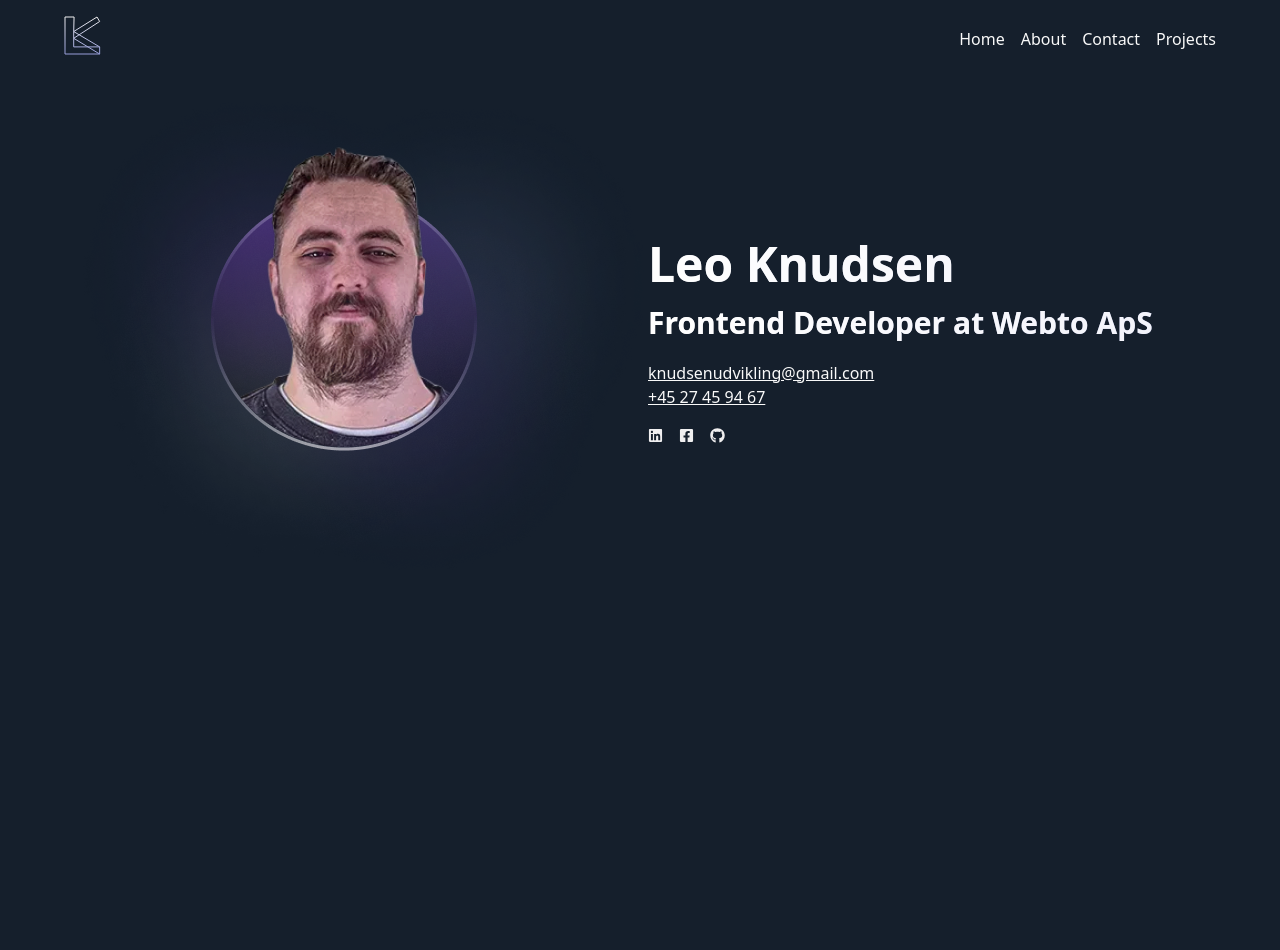
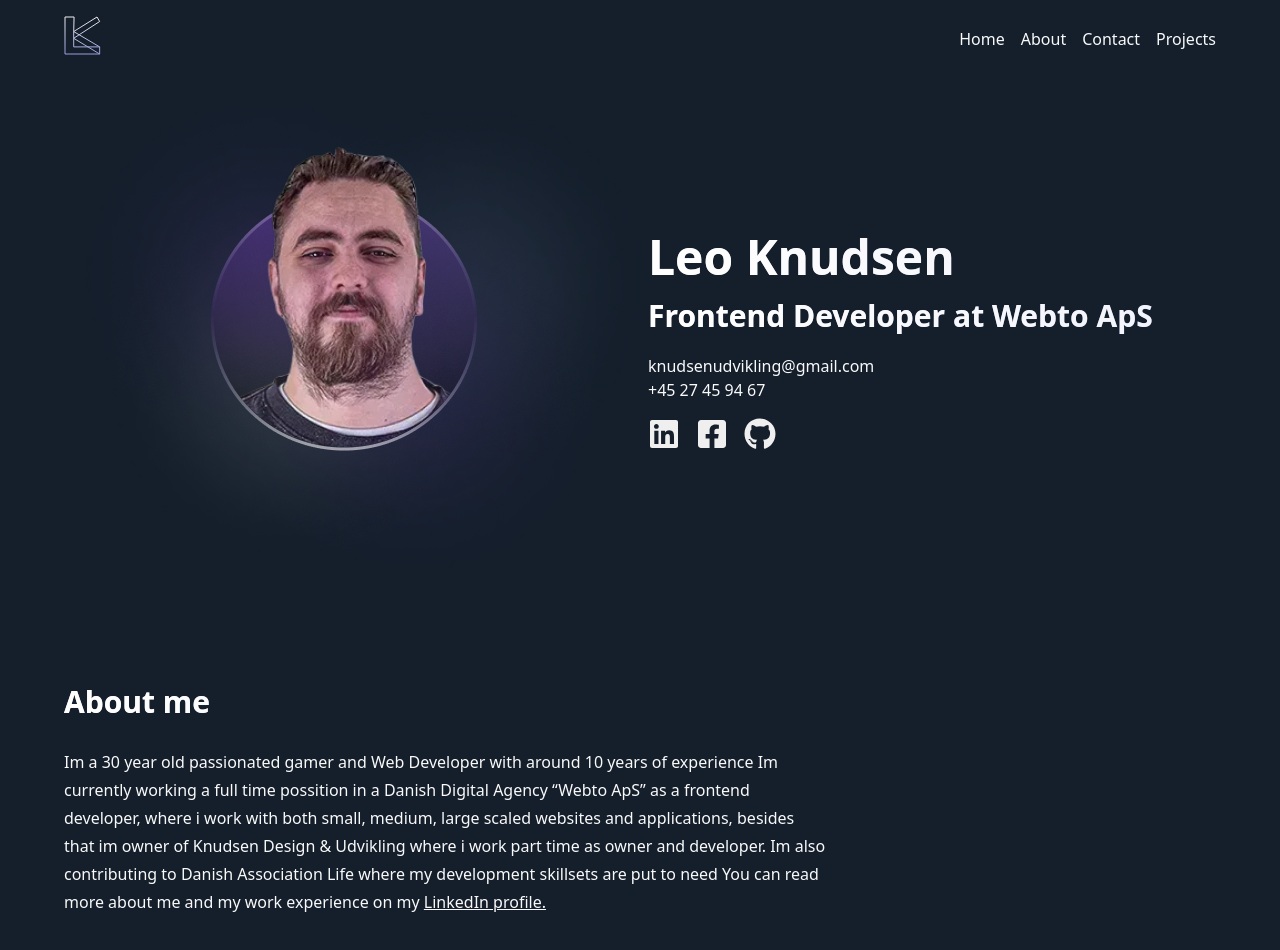
Before and after one commit to lk22/vue-portfolio, a Vue app: page / in a window 1280 px wide. Shown: the top 950 px of the page. Before the commit the page ends 800 px from the top, so only its background shows below. Built offline with nearby package versions, Linux system fonts and the light colour scheme.

Commit message:
adding portrait info and about section on home page

```diff
--- a/src/style.css
+++ b/src/style.css
@@ -37,7 +37,8 @@ a {
 
 p {
   font-size: var(--font-base);
-  color: var(--white)
+  color: var(--white);
+  line-height: 1.75;
 }
 
 h1,
@@ -49,6 +50,7 @@ h6 {
   background: linear-gradient(100deg, #F9F9F9 0%, #969DD8 100%);
   -webkit-background-clip: text;
   background-clip: text;
+  margin-bottom: 1.5rem;
 }
 
 h1 {
@@ -168,8 +170,6 @@ h6 {
   padding: 0 0.5rem;
 }
 
-
-
 /* @media (prefers-color-scheme: light) {
   :root {
     color: #213547;
--- a/src/views/Home.vue
+++ b/src/views/Home.vue
@@ -1,3 +1,7 @@
+<script setup lang="ts">
+  import { RouterLink } from 'vue-router'
+</script>
+
 <template>
   <div class="container">
     <div class="row">
@@ -41,10 +45,30 @@
       </div>
     </div>
   </div>
+  <div class="container about-section">
+    <div class="row">
+      <div class="col-8">
+        <div class="about-me">
+          <h2>About me</h2>
+          <p>
+            Im a 30 year old passionated gamer and Web Developer with around 10 years of experience
+            Im currently working a full time possition in a Danish Digital Agency “Webto ApS” as a frontend developer, where i work with both small, medium, large scaled websites and applications, besides that im owner of Knudsen Design & Udvikling where i work part time as owner and developer.
+
+            Im also contributing to Danish Association Life where my development skillsets are put to need
+            You can read more about me and my work experience on my <router-link to="/">LinkedIn profile.</router-link>
+          </p>
+        </div>
+      </div>
+    </div>
+  </div>
+  <div class="container projects-section">
+    <div class="row">
+
+    </div>
+  </div>
 </template>
 
 <style scoped>
-
   .portrait-info {
     height: 100%;
     display: flex;
@@ -64,6 +88,11 @@
     margin-top: 1rem;
   }
 
+  .portrait-info a {
+    text-decoration: none;
+    margin-bottom: 2em;
+  }
+
   .portrait-info .social-medias ul {
     display: flex;
     flex-flow: row wrap;
@@ -75,4 +104,22 @@
     list-style: none;
   }
 
+  .portrait-info .social-medias ul li a {
+    text-decoration: none;
+    margin-bottom: 1rem;
+  }
+
+  .portrait-info .social-medias ul li img {
+    width: 2rem;
+    height: 2rem;
+    transition: cubic-bezier(0.175, 0.885, 0.32, 1.275) 0.3s;
+  }
+
+  .portrait-info .social-medias ul li img:hover {
+    opacity: 0.5;
+  }
+
+  .about-section {
+    margin-block: 5rem;
+  }
 </style>
```
